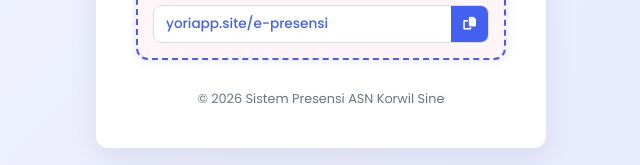
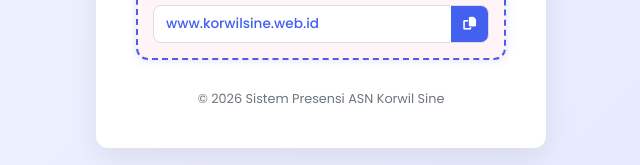
Before and after one commit to YorianP22/pr2, a website: page public/index.html in a window 1280 px wide. Shown: the part 730-895 px from the top of the page, 319-959 px from the left. Drawn offline with Linux system fonts and the light colour scheme.

Commit message:
Update index.html

```diff
--- a/public/index.html
+++ b/public/index.html
@@ -429,7 +429,7 @@
       <div class="info-title"><i class="fas fa-bullhorn"></i> E-MONITORING & PENGAJUAN PSW</div>
       <p style="font-size: 0.75rem; color: #555;">Silahkan Salin / Ketik Link dibawah ini untuk melakukan monitoring dan pengajuan PSW:</p>
       <div class="info-link-container">
-        <div class="info-url" id="newUrl">yoriapp.site/e-presensi</div>
+        <div class="info-url" id="newUrl">www.korwilsine.web.id</div>
         <button class="copy-btn" id="copyUrlBtn" title="Salin Link">
           <i class="fas fa-copy"></i>
         </button>
```
